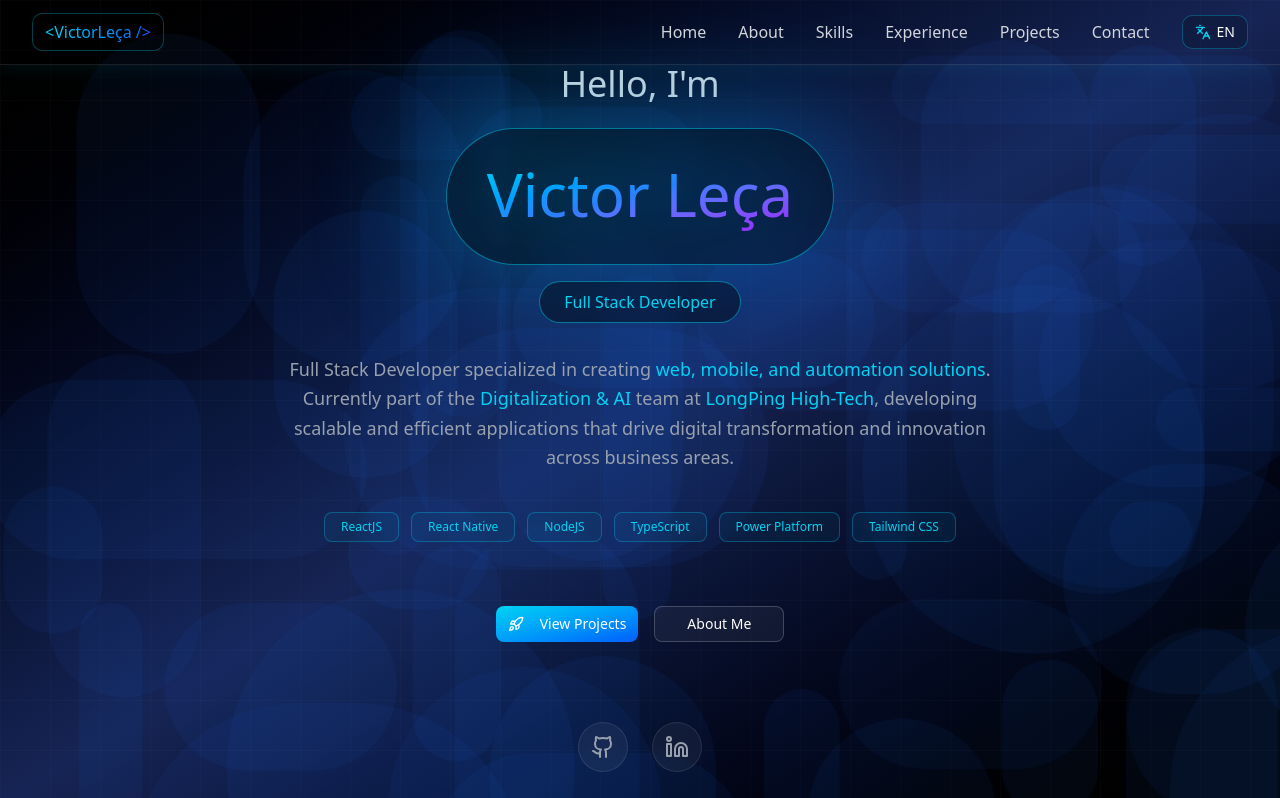
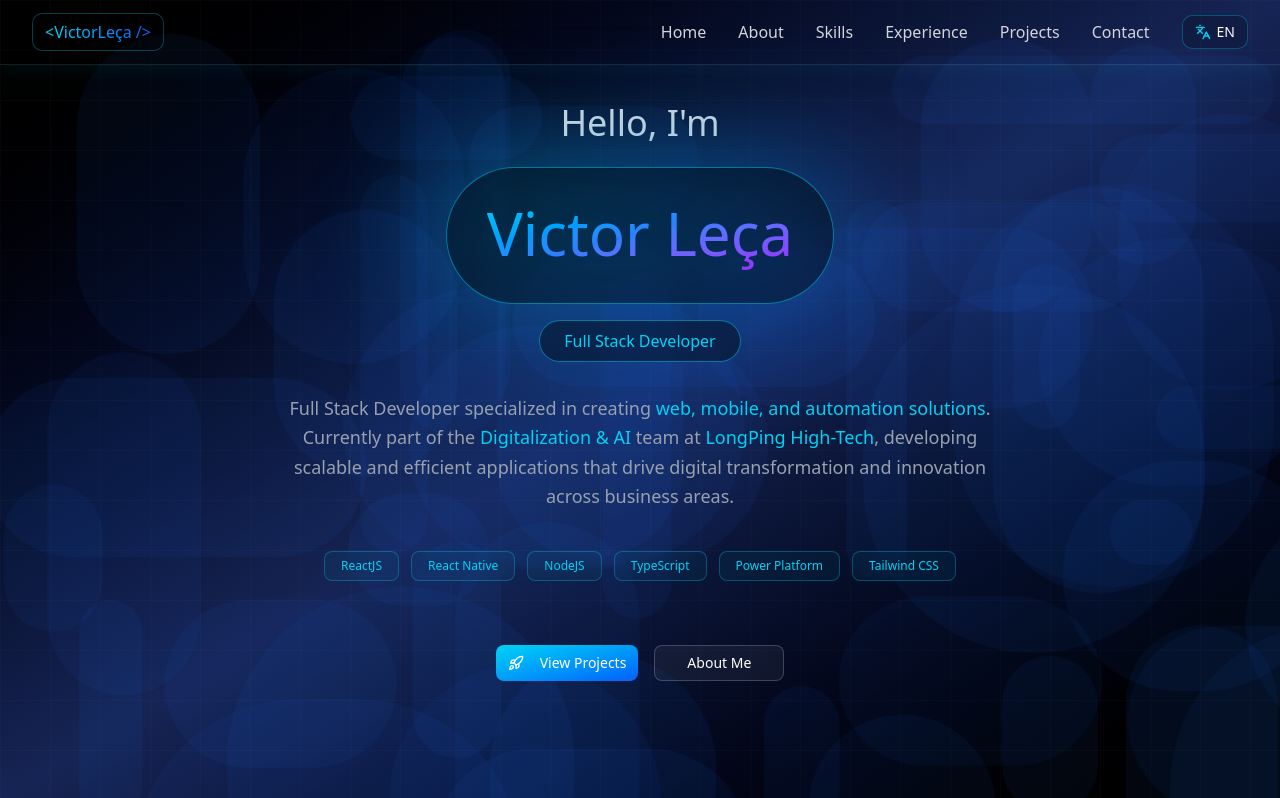
Before and after one commit to vLecaBR/victorleca_portfolio, a React (Vite) app: page / in a window 1280 px wide. Shown: the top 798 px of the page. Built offline with nearby package versions, Linux system fonts and the light colour scheme.

Commit message:
removido icones

```diff
--- a/src/components/Hero/Hero.tsx
+++ b/src/components/Hero/Hero.tsx
@@ -1,6 +1,6 @@
 import React, { useMemo } from "react";
 import { motion, useScroll, useTransform, LazyMotion, domAnimation } from "motion/react";
-import { Github, Linkedin, Rocket } from "lucide-react";
+import { Rocket } from "lucide-react";
 import { useLanguage } from "../../context/LanguageContext";
 import { translations } from "../../locales/translations";
 import { Slot } from "@radix-ui/react-slot";
@@ -251,33 +251,7 @@ export function Hero() {
             </Button>
           </motion.div>
 
-          {/* Socials */}
-          <motion.div
-          initial={{ opacity: 0 }}
-          animate={{ opacity: 1 }}
-          transition={{ duration: 0.8, delay: 1.1 }}
-          className="hidden md:flex gap-6 justify-center mb-8"
-        >
-          {[
-            { icon: Github, href: "https://github.com/vLecaBR", label: "GitHub" },
-            { icon: Linkedin, href: "https://www.linkedin.com/in/victor-leca-vlkbr/", label: "LinkedIn" },
-          ].map((social, index) => (
-            <motion.a
-              key={index}
-              href={social.href}
-              target="_blank"
-              rel="noopener noreferrer"
-              whileHover={{ scale: 1.2, rotate: 5 }}
-              whileTap={{ scale: 0.9 }}
-              className="relative group"
-            >
-              <div className="absolute inset-0 bg-cyan-400/20 rounded-full blur-lg opacity-0 group-hover:opacity-100 transition-opacity duration-300" />
-              <div className="relative p-3 bg-white/5 backdrop-blur-sm border border-white/10 rounded-full hover:border-cyan-400/50 transition-all duration-300">
-                <social.icon size={24} className="text-gray-400 group-hover:text-cyan-400 transition-colors" />
-              </div>
-            </motion.a>
-          ))}
-        </motion.div>
+
 
         </motion.div>
       </LazyMotion>
```
